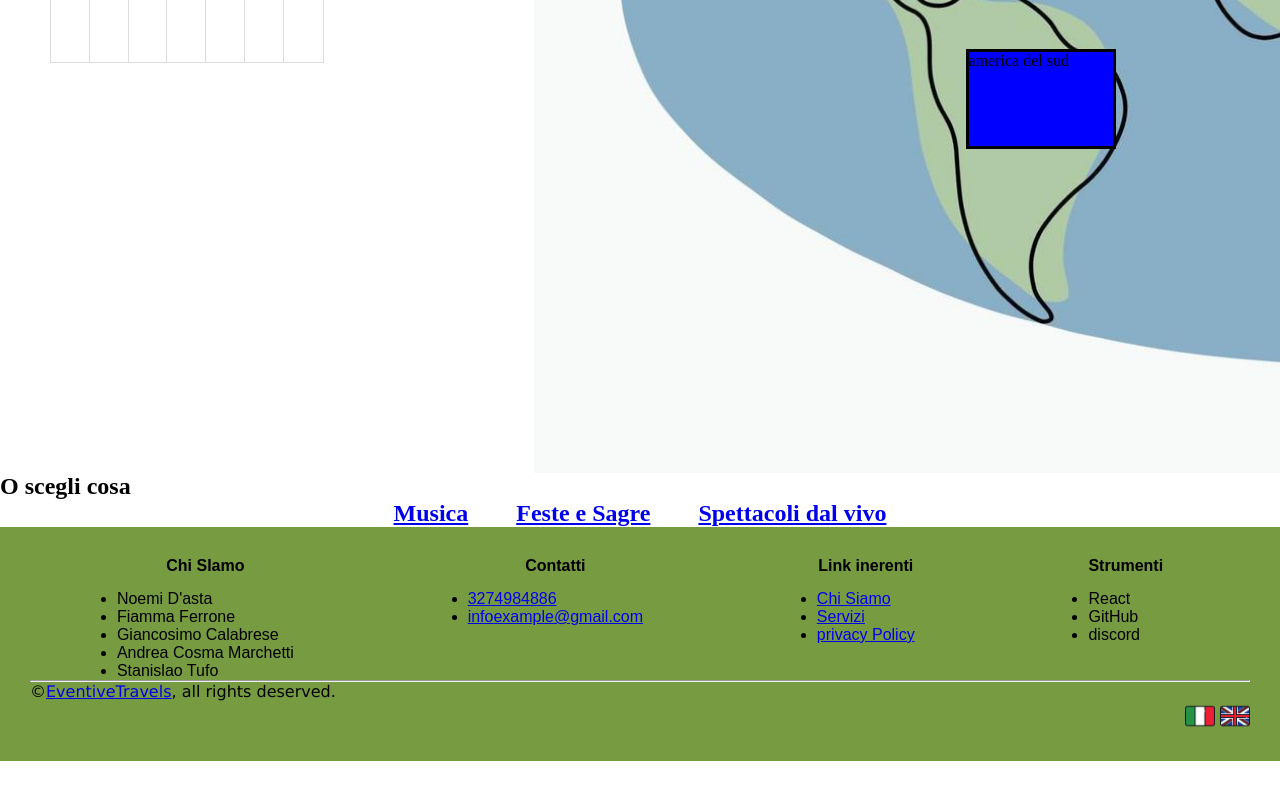
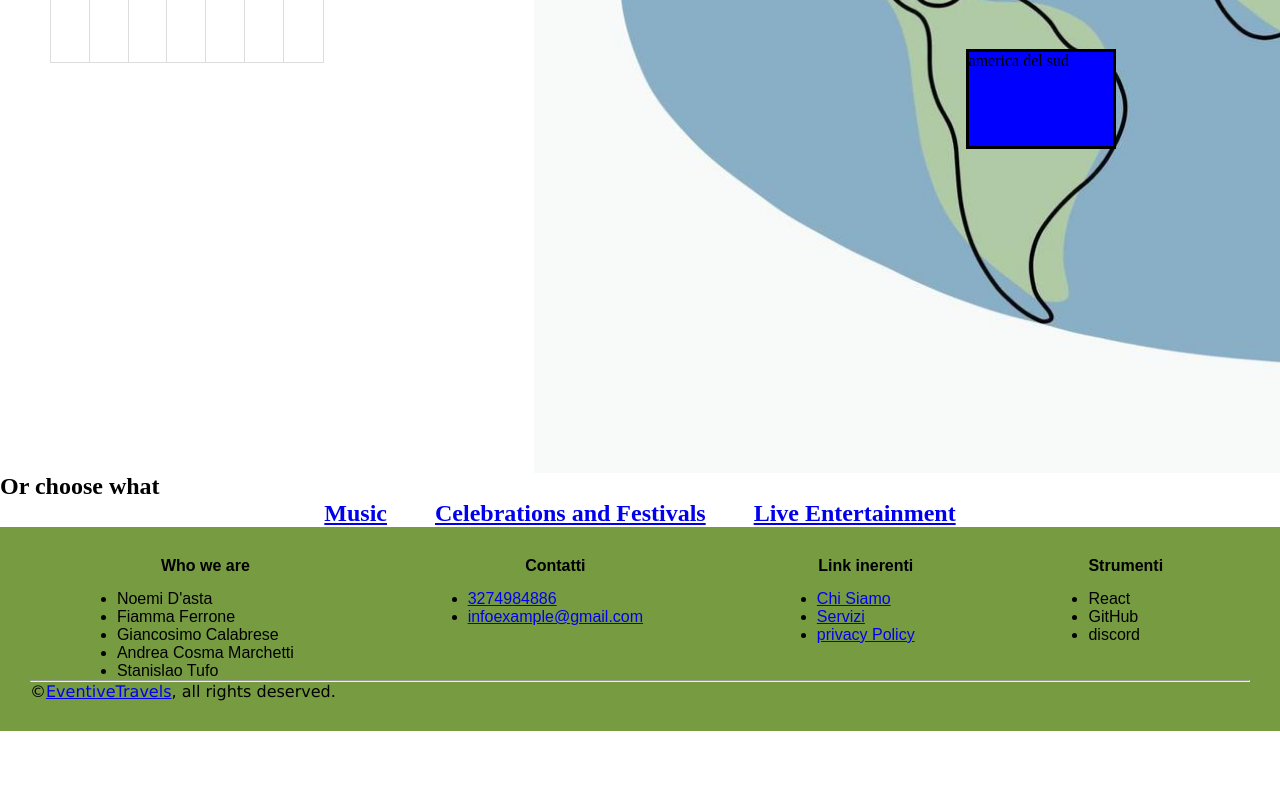
Before and after one commit to develhope/FS30-Team2-Project2, a React (Vite) app: page /events in a window 1280 px wide. Shown: the part 704-1504 px from the top of the page. Built offline with nearby package versions, Linux system fonts and the light colour scheme.

Commit message:
lang try
Co-authored-by: TheBernieA <TheBernieA@users.noreply.github.com>

```diff
--- a/src/App.jsx
+++ b/src/App.jsx
@@ -2,37 +2,32 @@ import { createContext, useState } from "react";
 import { Footer } from "./components/Footer";
 import { Navbar } from "./components/Navbar";
 import "./App.css";
-import { BrowserRouter, Route, Routes, Link } from "react-router-dom";
+import { Route, Routes, Link } from "react-router-dom";
 import { Home } from "./pages/Home";
 import CalendarContent from "./components/CalendarContent";
 import { Events } from "./pages/Events";
 import { Travels } from "./pages/Travels";
-
-export const LanguageContext = createContext("it");
+import { useLanguage } from "./context/LanguageContext";
 
 function App() {
-  const [lang, setLang] = useState("it");
-  function handleSetLang(language) {
-    setLang(language);
-  }
+  const { setLanguage } = useLanguage();
   return (
-    <>
+    <div>
       <div id="flagContainer">
         <img
           className="flags"
           src="src\assets\italy.png"
           alt="ita"
-          onClick={() => handleSetLang("it")}
+          onClick={() => setLanguage("it")}
         />
         <img
           className="flags"
           src="src\assets\united-kingdom.png"
           alt="eng"
-          onClick={() => handleSetLang("en")}
+          onClick={() => setLanguage("en")}
         />
       </div>
-      <BrowserRouter>
-        <LanguageContext.Provider value={lang}>
+
       <Navbar />
 
       <Routes>
@@ -44,10 +39,10 @@ function App() {
           path="/reviews"
           element={
             <div>
-                  Lorem ipsum dolor sit amet consectetur, adipisicing elit.
-                  Tenetur quam ea illo! Nam harum, earum aliquid odit minus
-                  aperiam inventore ab deleniti nihil doloremque sed incidunt
-                  natus itaque reprehenderit officiis.
+              Lorem ipsum dolor sit amet consectetur, adipisicing elit. Tenetur
+              quam ea illo! Nam harum, earum aliquid odit minus aperiam
+              inventore ab deleniti nihil doloremque sed incidunt natus itaque
+              reprehenderit officiis.
             </div>
           }
         ></Route>
@@ -67,9 +62,7 @@ function App() {
       </Routes>
 
       <Footer />
-        </LanguageContext.Provider>
-      </BrowserRouter>
-    </>
+    </div>
   );
 }
 
--- a/src/components/Dropdown.jsx
+++ b/src/components/Dropdown.jsx
@@ -1,11 +1,11 @@
 import { useContext, useState } from "react";
+import { useLanguage } from "../context/LanguageContext";
 
 import "./Navbar.css";
-import { LanguageContext } from "../App";
 
 export function Dropdown() {
   const [open, setOpen] = useState(false);
-  const lang = useContext(LanguageContext);
+  const { language } = useLanguage();
 
   const handleOpen = () => {
     setOpen(!open);
@@ -85,7 +85,7 @@ export function Dropdown() {
             />
             <form>
               <label>
-                {lang === "it" ? "Ricordami" : "Remember me"}
+                {language === "it" ? "Ricordami" : "Remember me"}
                 <input
                   type="checkbox"
                   name="session"
@@ -99,7 +99,7 @@ export function Dropdown() {
               disabled={!data.username || !data.password}
               onClick={onLogin}
             >
-              {lang === "it" ? "Accedi" : "Login"}
+              {language === "it" ? "Accedi" : "Login"}
             </button>
             <button onClick={reset}>Reset</button>
           </div>
@@ -111,14 +111,14 @@ export function Dropdown() {
       <div className="dropdown">
         <div className="hiddenDropdown">
           <h2>
-            {lang === "it"
+            {language === "it"
               ? `Ciao, ${loggedUsername}!`
               : `Hi, ${loggedUsername}!`}
           </h2>
           <div id="userLinks">
-            <button>{lang === "it" ? "Area Utente" : `User Area`}</button>
+            <button>{language === "it" ? "Area Utente" : `User Area`}</button>
             <button onClick={cleanMemory}>
-              {lang === "it" ? "Esci" : `Logout`}
+              {language === "it" ? "Esci" : `Logout`}
             </button>
           </div>
         </div>
--- a/src/components/FirstCarousel.jsx
+++ b/src/components/FirstCarousel.jsx
@@ -1,19 +1,19 @@
-import { useContext } from "react";
 import "./FirstCarousel.css";
 import adventures from "../assets/adventures.jpg";
 import roadtrip from "../assets/roadtrip.jpg";
 import culture from "../assets/culture.jpg";
 import romance from "../assets/romance.jpg";
 import { useCarousel } from "./useCarousel";
-import { LanguageContext } from "../App";
 import { WoodBar } from "./WoodBar";
+import { useLanguage } from "../context/LanguageContext";
 export function FirstCarousel() {
-  const lang = useContext(LanguageContext);
+  const { language } = useLanguage();
+
   const trips = [
     {
       image: adventures,
       description: `${
-        lang === "it"
+        language === "it"
           ? "Viaggio avventuroso per due"
           : "Adventurous Trip for two"
       }`,
@@ -21,7 +21,7 @@ export function FirstCarousel() {
     {
       image: culture,
       description: `${
-        lang === "it"
+        language === "it"
           ? "Viaggio nella cultura per due"
           : "Cultural Trip for two"
       }`,
@@ -29,7 +29,7 @@ export function FirstCarousel() {
     {
       image: roadtrip,
       description: `${
-        lang === "it"
+        language === "it"
           ? "Viaggio On the Road per due"
           : "On the Road Trip for two"
       }`,
@@ -37,7 +37,9 @@ export function FirstCarousel() {
     {
       image: romance,
       description: `${
-        lang === "it" ? "Viaggio romantico per due" : "Romantic Trip for two"
+        language === "it"
+          ? "Viaggio romantico per due"
+          : "Romantic Trip for two"
       }`,
     },
   ];
--- a/src/components/Footer.jsx
+++ b/src/components/Footer.jsx
@@ -1,16 +1,15 @@
 /** @format */
-import { useContext } from "react";
+
 import "./footer.scss";
-import { LanguageContext } from "../App";
+import { useLanguage } from "../context/LanguageContext";
 
 export function Footer() {
-  const lang = useContext(LanguageContext);
-
+  const { language } = useLanguage();
   return (
     <footer className="footer">
       <div className="columnsContainer">
         <div className="footerColumns">
-          <h4> {lang === "it" ? "Chi SIamo" : "Who we are"}</h4>
+          <h4> {language === "it" ? "Chi SIamo" : "Who we are"}</h4>
           <ul>
             <li>Noemi D'asta</li>
             <li>Fiamma Ferrone</li>
@@ -64,21 +63,6 @@ export function Footer() {
           &copy;<a href="/link">EventiveTravels</a>, all rights deserved.
         </p>
       </div>
-
-      <div id="flagFooterContainer">
-        <img
-          className="flags"
-          src="src\assets\italy.png"
-          alt="ita"
-          onClick={() => handleSetLang("it")}
-        />
-        <img
-          className="flags"
-          src="src\assets\united-kingdom.png"
-          alt="eng"
-          onClick={() => handleSetLang("en")}
-        />
-      </div>
     </footer>
   );
 }
--- a/src/components/Navbar.jsx
+++ b/src/components/Navbar.jsx
@@ -1,12 +1,12 @@
 import React, { useContext } from "react";
 import "./Navbar.css";
 import { Dropdown } from "./Dropdown";
-import { LanguageContext } from "../App";
 import { Link } from "react-router-dom";
 import { WoodBar } from "./WoodBar";
+import { useLanguage } from "../context/LanguageContext";
 
 export function Navbar() {
-  const lang = useContext(LanguageContext);
+  const { language } = useLanguage();
   return (
     <>
       <nav className="navbar">
@@ -24,7 +24,7 @@ export function Navbar() {
                   alt="events"
                   className="icons"
                 />
-                <h4>{lang === "it" ? "Eventi" : "Events"}</h4>
+                <h4>{language === "it" ? "Eventi" : "Events"}</h4>
               </Link>
             </div>
             <div href="/viaggi" id="viaggi">
@@ -34,7 +34,7 @@ export function Navbar() {
                   alt="travels"
                   className="icons"
                 />
-                <h4>{lang === "it" ? "Viaggi" : "Travels"}</h4>
+                <h4>{language === "it" ? "Viaggi" : "Travels"}</h4>
               </Link>
             </div>
             <div href="/recensioni">
@@ -45,7 +45,7 @@ export function Navbar() {
                   className="icons"
                 />
 
-                <h4>{lang === "it" ? "Recensioni" : "Reviews"}</h4>
+                <h4>{language === "it" ? "Recensioni" : "Reviews"}</h4>
               </Link>
             </div>
           </div>
--- a/src/components/types/Types.jsx
+++ b/src/components/types/Types.jsx
@@ -1,13 +1,12 @@
 import { Link } from "react-router-dom";
 import "./Types.css";
-import { useContext } from "react";
-import { LanguageContext } from "../../App";
+import { useLanguage } from "../../context/LanguageContext";
 export function Types(props) {
-  const lang = useContext(LanguageContext);
+  const { language } = useLanguage();
   return (
     <>
       <div>
-        <h2>{lang === "it" ? "O scegli cosa" : "Or choose what"}</h2>
+        <h2>{language === "it" ? "O scegli cosa" : "Or choose what"}</h2>
       </div>
       <div className="container">
         <Link to={props.link1}>
--- /dev/null
+++ b/src/context/LanguageContext.jsx
@@ -0,0 +1,24 @@
+import { createContext, useState, useContext } from "react";
+
+const LanguageContext = createContext(undefined);
+export const LanguageProvider = ({ children }) => {
+  const [language, setLanguage] = useState("it");
+
+  const value = {
+    language,
+    setLanguage,
+  };
+  return (
+    <LanguageContext.Provider value={{ value }}>
+      {children}
+    </LanguageContext.Provider>
+  );
+};
+
+export const useLanguage = () => {
+  const context = useContext(LanguageContext);
+  if (!context) {
+    console.log("Error changing language");
+  }
+  return context;
+};
--- a/src/main.jsx
+++ b/src/main.jsx
@@ -1,4 +1,12 @@
 import { createRoot } from "react-dom/client";
 import App from "./App";
+import { LanguageProvider } from "./context/LanguageContext";
+import { BrowserRouter } from "react-router-dom";
 
-createRoot(document.getElementById("root")).render(<App />);
+createRoot(document.getElementById("root")).render(
+  <LanguageProvider>
+    <BrowserRouter>
+      <App />
+    </BrowserRouter>
+  </LanguageProvider>
+);
--- a/src/pages/Events.jsx
+++ b/src/pages/Events.jsx
@@ -1,23 +1,24 @@
-import { useContext } from "react";
 import { MapandCalendar } from "../components/MapandCalendar";
 import { Types } from "../components/types/Types";
-import { LanguageContext } from "../App";
+import { useLanguage } from "../context/LanguageContext";
 import "../components/types/Types.css";
 
 export function Events() {
-  const lang = useContext(LanguageContext);
+  const { language } = useLanguage();
   return (
     <>
       <div className="banner">
         <h2>
-          {lang === "it" ? "Scegli dove o quando" : "Choose where or when"}
+          {language === "it" ? "Scegli dove o quando" : "Choose where or when"}
         </h2>
       </div>
       <MapandCalendar />
       <Types
-        first={lang === "it" ? "Musica" : "Music"}
-        second={lang === "it" ? "Feste e Sagre" : "Celebrations and Festivals"}
-        third={lang === "it" ? "Spettacoli dal vivo" : "Live Entertainment"}
+        first={language === "it" ? "Musica" : "Music"}
+        second={
+          language === "it" ? "Feste e Sagre" : "Celebrations and Festivals"
+        }
+        third={language === "it" ? "Spettacoli dal vivo" : "Live Entertainment"}
         link1={"/music"}
         link2={"/CaF"}
         link3={"/live"}
--- a/src/pages/Travels.jsx
+++ b/src/pages/Travels.jsx
@@ -1,23 +1,21 @@
-import { useContext } from "react";
 import { MapandCalendar } from "../components/MapandCalendar";
-import { Types } from "../components/types/Types";
-import { LanguageContext } from "../App";
+import { useLanguage } from "../context/LanguageContext";
 import "../components/types/Types.css";
 
 export function Travels() {
-  const lang = useContext(LanguageContext);
+  const { language } = useLanguage();
   return (
     <>
       <div className="banner">
         <h2>
-          {lang === "it" ? "Scegli dove o quando" : "Choose where or when"}
+          {language === "it" ? "Scegli dove o quando" : "Choose where or when"}
         </h2>
       </div>
       <MapandCalendar />
       <Types
-        first={lang === "it" ? "Avventura" : "Adventure"}
-        second={lang === "it" ? "Cultura" : "Cultural"}
-        third={lang === "it" ? "Romantic" : "Romantic"}
+        first={language === "it" ? "Avventura" : "Adventure"}
+        second={language === "it" ? "Cultura" : "Cultural"}
+        third={language === "it" ? "Romantic" : "Romantic"}
       />
       link1={"/adventure"}
       link2={"/culture"}
```
Lines whose indentation alone changed are shown as unchanged.
